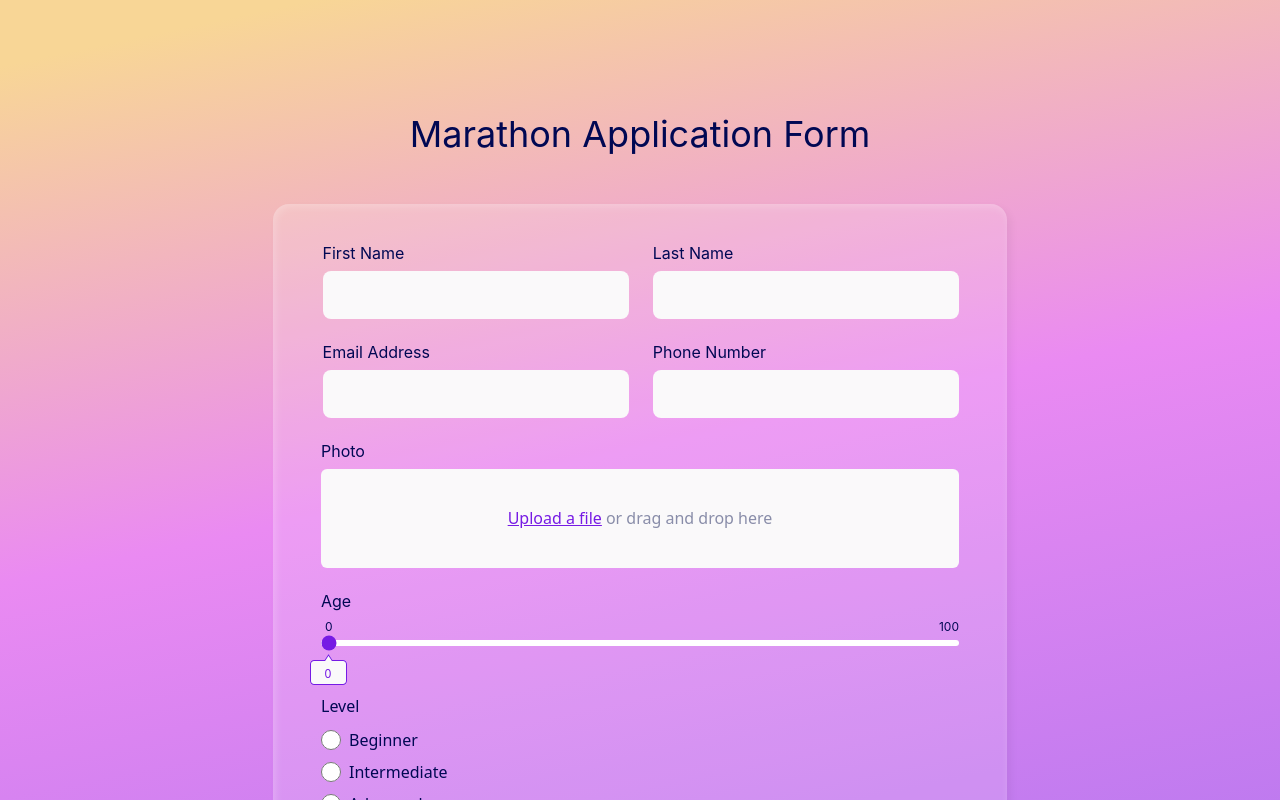
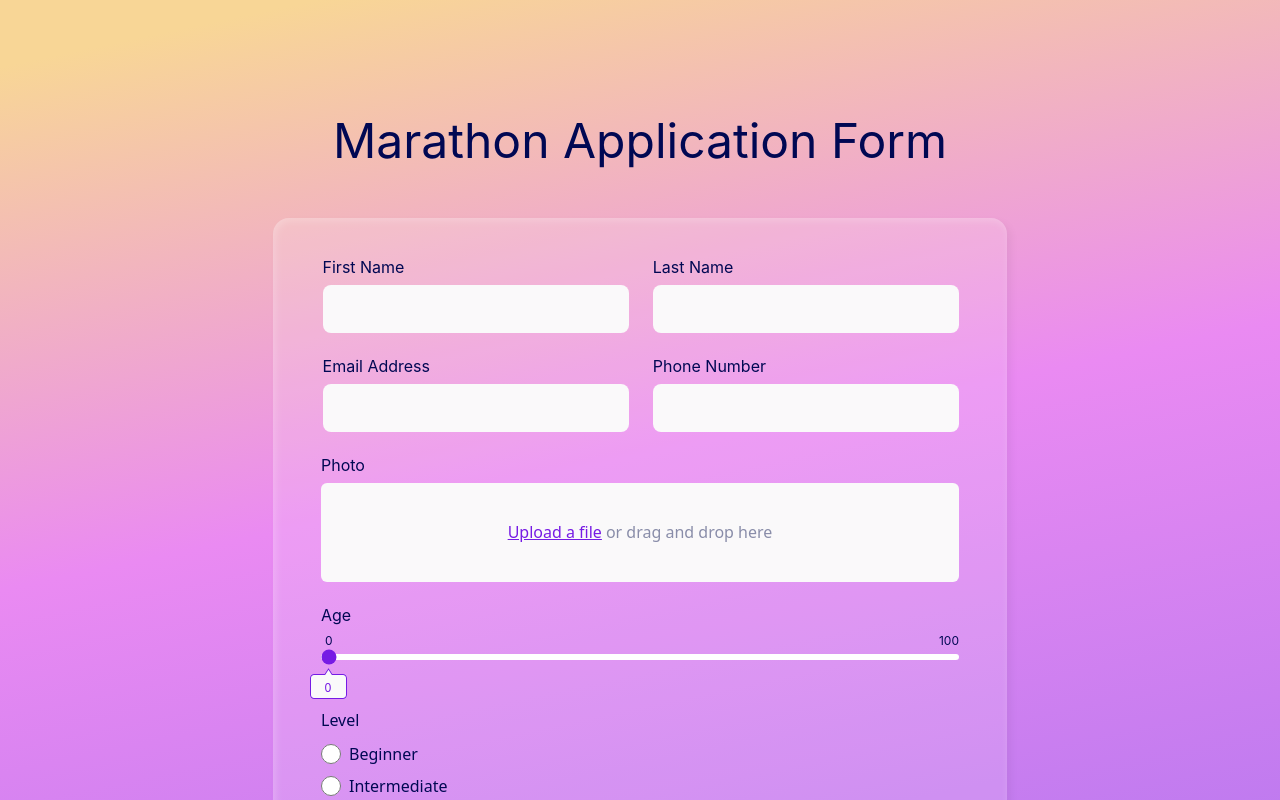
Before and after one commit to JayCodeGitHub/react-form-app, a React (Create React App) app: page / in a window 1280 px wide. Shown: the top 800 px of the page. Built offline with nearby package versions, Linux system fonts and the light colour scheme.

Commit message:
Styled header for desktop

```diff
--- a/src/components/header.tsx
+++ b/src/components/header.tsx
@@ -3,7 +3,7 @@ import React from "react";
 function Header() {
   return (
     <header>
-      <h1 className=" font-inter text-4xl text-center text-dark-blue">
+      <h1 className=" font-inter text-4xl text-center text-dark-blue md:text-5xl">
         Marathon <br className="md:hidden" />
         Application Form
       </h1>
--- a/tailwind.config.js
+++ b/tailwind.config.js
@@ -9,6 +9,7 @@ module.exports = {
       base: ['16px', '19px'],
       lg: ['18px', '22px'],
       '4xl': ['36px', '44px'],
+      '5xl': ['48px', '58px']
     },
     extend: {
       backgroundImage: {
```
